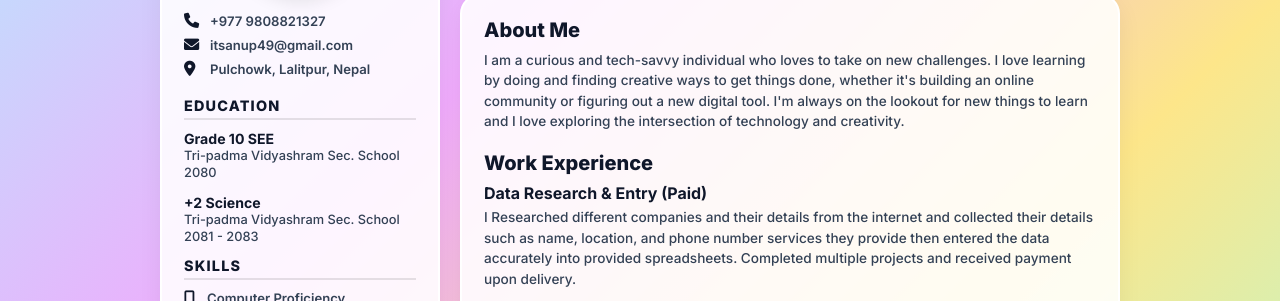
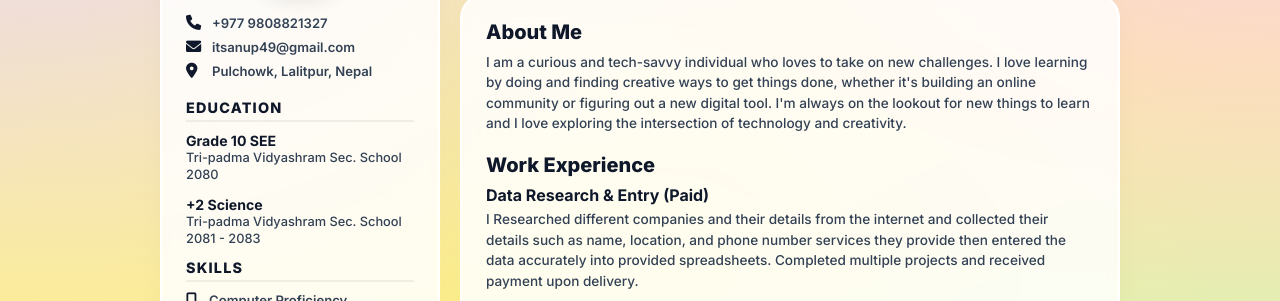
Before and after one commit to itsanup49/Cv, a plain HTML site: page index.html in a window 1280 px wide. Shown: the part 179-480 px from the top of the page. Drawn offline with nearby package versions, Linux system fonts and the light colour scheme.

Commit message:
Update color scheme and styling in index.html

```diff
--- a/index.html
+++ b/index.html
@@ -3,7 +3,8 @@
 <head>
     <meta charset="UTF-8">
     <meta name="viewport" content="width=device-width, initial-scale=1.0">
-    <meta name="color-scheme" content="light">
+    <meta name="color-scheme" content="only light">
+    <meta name="supported-color-schemes" content="light">
     <title>Anup Neupane - CV</title>
     <link href="https://fonts.googleapis.com/css2?family=Inter:wght@400;500;600;700;800&display=swap" rel="stylesheet">
     <link rel="stylesheet" href="https://cdnjs.cloudflare.com/ajax/libs/font-awesome/6.0.0/css/all.min.css">
@@ -11,9 +12,9 @@
 
     <style>
         :root {
-            color-scheme: light;
-            --card-bg: rgba(255, 255, 255, 0.88);
-            --card-border: #ffffff;
+            color-scheme: light !important;
+            --card-bg: rgba(255, 255, 255, 0.85);
+            --card-border: rgba(255, 255, 255, 0.95);
             --text-main: #334155;
             --text-heading: #0f172a;
         }
@@ -26,8 +27,19 @@
             -webkit-font-smoothing: antialiased;
         }
 
+        html, body {
+            background-color: #fef08a !important;
+            color: #334155 !important;
+            color-scheme: light !important;
+        }
+
         body {
-            background: linear-gradient(135deg, #bae6fd 0%, #f0abfc 35%, #fde68a 70%, #bbf7d0 100%);
+            background-image:
+                radial-gradient(at 0% 0%, #e9d5ff 0px, transparent 50%),
+                radial-gradient(at 100% 0%, #fbcfe8 0px, transparent 50%),
+                radial-gradient(at 50% 35%, #fef08a 0px, transparent 50%),
+                radial-gradient(at 100% 100%, #bbf7d0 0px, transparent 50%),
+                radial-gradient(at 0% 100%, #fef08a 0px, transparent 50%) !important;
             background-attachment: fixed;
             min-height: 100vh;
             padding: 20px;
@@ -51,24 +63,27 @@
         .sidebar { grid-area: sidebar; }
         .main-content { grid-area: main; }
 
+        /* Glossy White Frosted Glass Cards */
         .glass-panel {
-            background: var(--card-bg);
-            border: 2px solid var(--card-border);
-            border-radius: 20px;
-            box-shadow: 0 8px 25px rgba(0, 0, 0, 0.06);
-            padding: 22px;
+            background: var(--card-bg) !important;
+            backdrop-filter: blur(20px);
+            -webkit-backdrop-filter: blur(20px);
+            border: 2px solid var(--card-border) !important;
+            border-radius: 24px;
+            box-shadow: 0 10px 30px rgba(0, 0, 0, 0.03);
+            padding: 24px;
         }
 
         .header-panel {
             display: flex;
             align-items: center;
-            padding: 20px 25px;
+            padding: 20px 28px;
         }
 
         .header-panel h1 {
             font-size: 2.2rem;
             font-weight: 800;
-            color: var(--text-heading);
+            color: var(--text-heading) !important;
             letter-spacing: -0.5px;
         }
 
@@ -90,7 +105,7 @@
             border-radius: 50%;
             object-fit: cover;
             border: 4px solid #ffffff;
-            box-shadow: 0 6px 18px rgba(0,0,0,0.1);
+            box-shadow: 0 6px 18px rgba(0,0,0,0.08);
         }
 
         .contact-info { margin-bottom: 20px; }
@@ -100,10 +115,10 @@
             gap: 10px;
             margin-bottom: 8px;
             font-size: 0.82rem;
-            color: var(--text-main);
+            color: var(--text-main) !important;
             font-weight: 600;
         }
-        .contact-item i { font-size: 0.95rem; width: 16px; color: #0f172a; }
+        .contact-item i { font-size: 0.95rem; width: 16px; color: #0f172a !important; }
 
         .section-title {
             font-size: 0.9rem;
@@ -111,14 +126,14 @@
             text-transform: uppercase;
             letter-spacing: 1.2px;
             margin-bottom: 10px;
-            color: var(--text-heading);
-            border-bottom: 2px solid rgba(0,0,0,0.1);
+            color: var(--text-heading) !important;
+            border-bottom: 2px solid rgba(0, 0, 0, 0.06);
             padding-bottom: 4px;
         }
 
         .sub-block { margin-bottom: 12px; }
-        .sub-block h4 { font-size: 0.88rem; color: var(--text-heading); font-weight: 700; }
-        .sub-block p { font-size: 0.8rem; color: var(--text-main); line-height: 1.35; font-weight: 500; }
+        .sub-block h4 { font-size: 0.88rem; color: var(--text-heading) !important; font-weight: 700; }
+        .sub-block p { font-size: 0.8rem; color: var(--text-main) !important; line-height: 1.35; font-weight: 500; }
 
         .skills-list { list-style: none; }
         .skills-list li {
@@ -127,22 +142,22 @@
             display: flex;
             align-items: center;
             gap: 8px;
-            color: var(--text-main);
+            color: var(--text-main) !important;
             font-weight: 600;
         }
-        .skills-list li i { color: #0f172a; width: 15px; font-size: 0.9rem; }
+        .skills-list li i { color: #0f172a !important; width: 15px; font-size: 0.9rem; }
 
         .content-block { margin-bottom: 20px; }
         .content-block:last-child { margin-bottom: 0; }
         .content-block h2 {
             font-size: 1.25rem;
             margin-bottom: 8px;
-            color: var(--text-heading);
+            color: var(--text-heading) !important;
             font-weight: 800;
         }
         .content-block p {
             line-height: 1.5;
-            color: var(--text-main);
+            color: var(--text-main) !important;
             font-size: 0.85rem;
             font-weight: 500;
         }
@@ -155,7 +170,7 @@
             display: flex;
             align-items: center;
             gap: 8px;
-            color: var(--text-heading);
+            color: var(--text-heading) !important;
             font-weight: 700;
         }
 
@@ -171,7 +186,7 @@
             font-weight: 700;
             font-size: 0.95rem;
             cursor: pointer;
-            box-shadow: 0 8px 25px rgba(0,0,0,0.3);
+            box-shadow: 0 8px 25px rgba(0,0,0,0.2);
             z-index: 9999;
             display: flex;
             align-items: center;
@@ -294,7 +309,7 @@
                 btn.style.display = 'flex';
                 const link = document.createElement('a');
                 link.download = 'Anup_Neupane_CV.jpg';
-                link.href = canvas.toDataURL('image/jpeg', 0.95);
+                link.href = canvas.toDataURL('image/jpeg', 0.98);
                 link.click();
             });
         }
```
